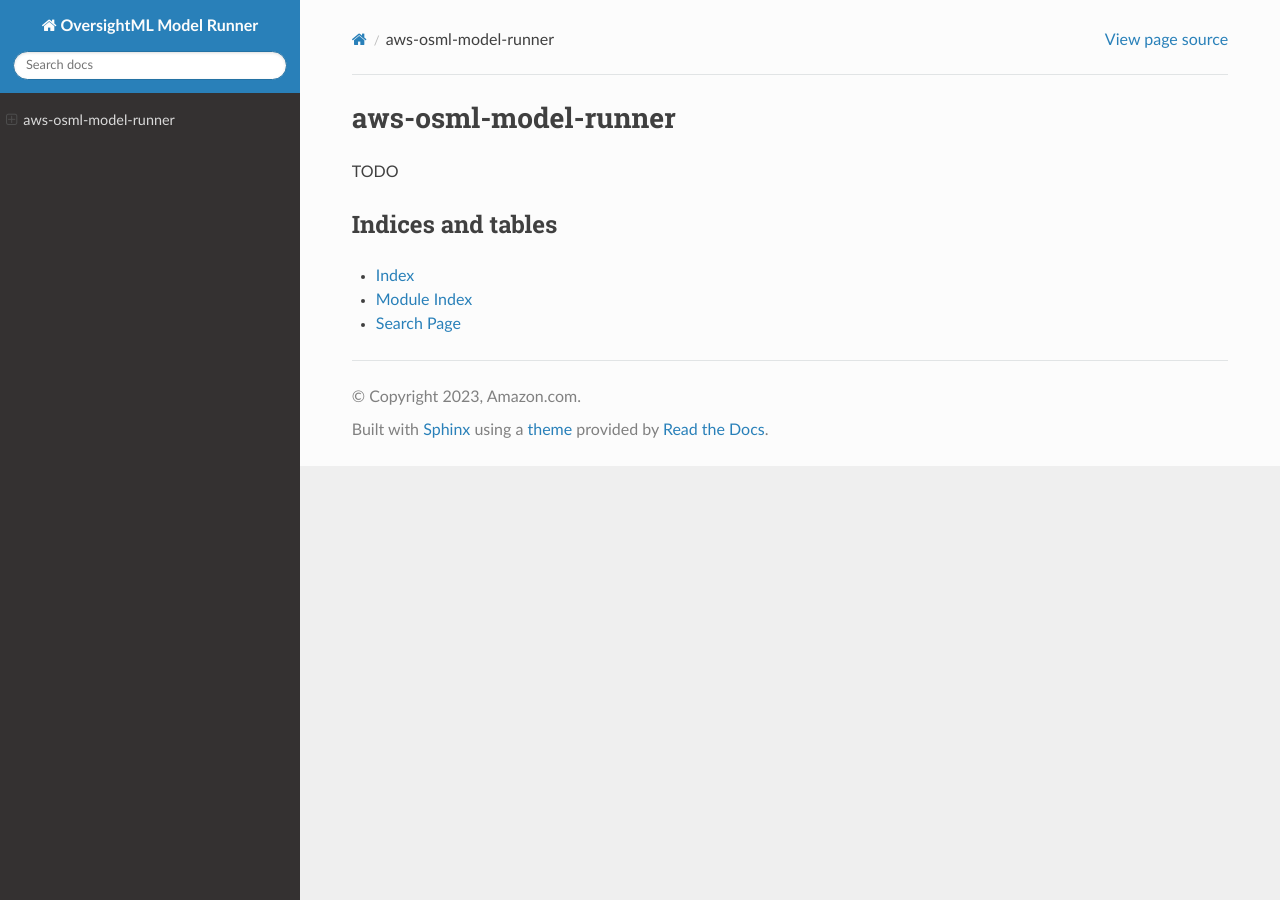
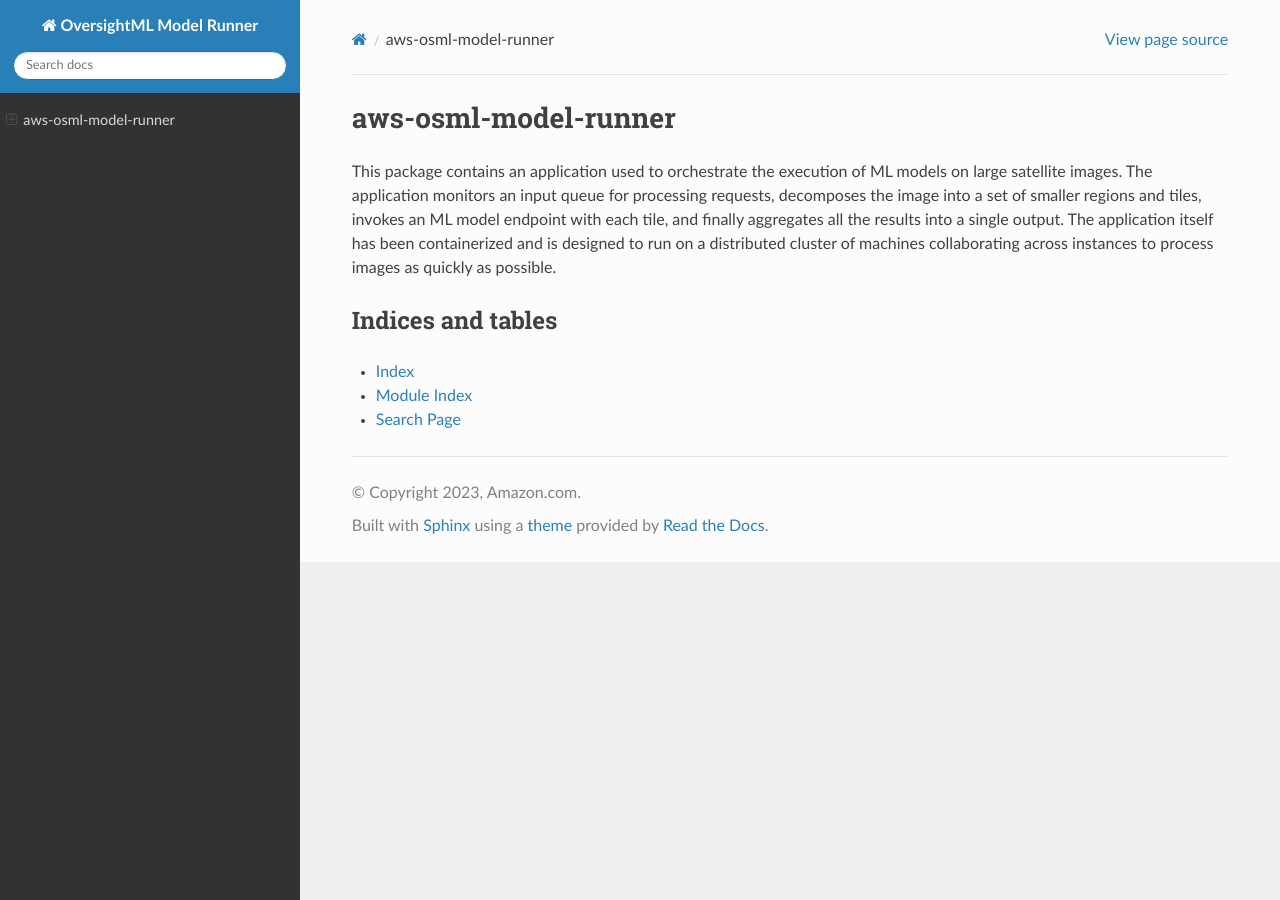
Before and after one commit to aws-solutions-library-samples/osml-model-runner, a Sphinx documentation site: the page built from doc/index.rst, in a window 1280 px wide. Built offline with Sphinx 7.4.7 and the Read the Docs theme 2.0.0, drawn with Linux system fonts in a browser that asks for light colours.

Commit message:
Updating descriptive text in docuementation front page.

```diff
--- a/doc/index.rst
+++ b/doc/index.rst
@@ -2,7 +2,11 @@
 aws-osml-model-runner
 =====================
 
-TODO
+This package contains an application used to orchestrate the execution of ML models on large satellite images. The
+application monitors an input queue for processing requests, decomposes the image into a set of smaller regions and
+tiles, invokes an ML model endpoint with each tile, and finally aggregates all the results into a single output. The
+application itself has been containerized and is designed to run on a distributed cluster of machines collaborating
+across instances to process images as quickly as possible.
 
 .. toctree::
    :maxdepth: 4
```
